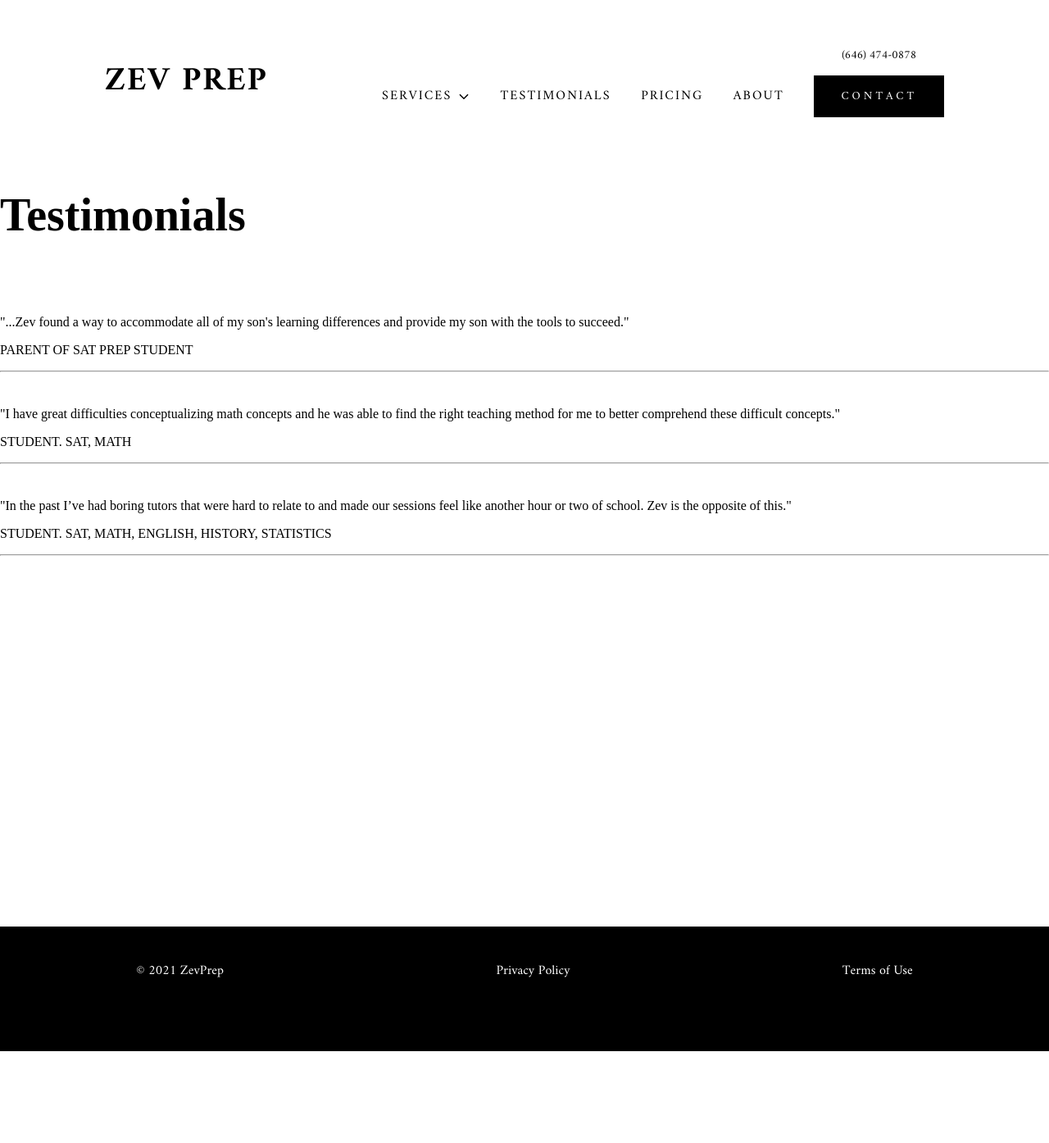
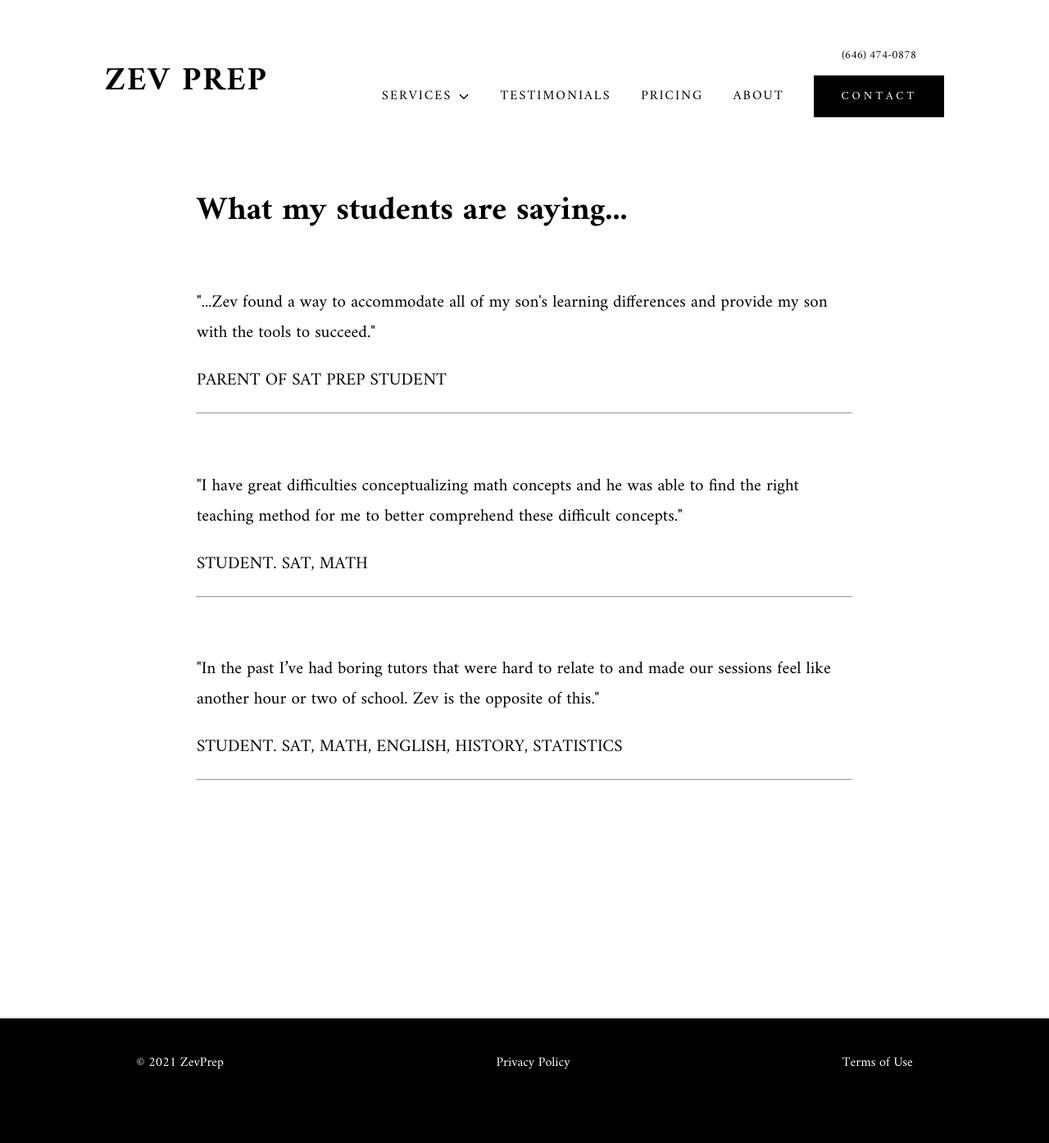
Before and after one commit to aaronzomback/zevprep, a Jekyll site: the page built from testimonials.html, in a window 1280 px wide. Shown: the whole page at 82% size. Built offline with Jekyll 4.4.1, drawn with Linux system fonts in a browser that asks for light colours; nearby versions of some CDN libraries; before the commit the page ends 1282 px from its top, so only the background shows below that.

Commit message:
mobile width try

```diff
--- a/_layouts/default.html
+++ b/_layouts/default.html
@@ -4,6 +4,7 @@
   <head>
     <meta charset="utf-8">
     <title>ZevPrep, SAT/ACT test prep</title>
+    <meta name="viewport" content="width=device-width, initial-scale=0.6">
     <meta name="keywords" content="SAT, ACT, Tutor, Tutoring, NYC">
     <meta name="description" content="ZevPrep, an SAT/ACT peak performance tutoring service">
     <script src="https://www.google.com/recaptcha/api.js?render=6LcC_Z8aAAAAANYSO8jnyx10bI3e1kPjP3zy6dw2"></script>
--- a/_sass/_index.scss
+++ b/_sass/_index.scss
@@ -370,59 +370,59 @@
 
 }
 
-section.index-testimonials {
-  margin-top: 240px;
-  width: 100vw;
-  background-color: black;
-  color: white;
-  font-family: "Amiri";
-  align-items: flex-start;
-  display: flex;
-  justify-content: space-around;
+// section.index-testimonials {
+//   margin-top: 240px;
 
-  div.testimonial-one {
-    margin-top: 120px;
-  }
+//   background-color: black;
+//   color: white;
+//   font-family: "Amiri";
+//   align-items: flex-start;
+//   display: flex;
+//   justify-content: space-around;
 
-  div.testimonial-three {
-    margin-bottom: 120px;
-  }
+//   div.testimonial-one {
+//     margin-top: 120px;
+//   }
 
-  .body {
-    width: 600px;
-    font-size: 21px;
-  }
+//   div.testimonial-three {
+//     margin-bottom: 120px;
+//   }
 
-  div.testimonial-btn {
-    font-size: 16px;
-    margin-top: 80px;
-    min-width: 460px;
-    border: 2px solid white;
-    padding: 16px 32px;
-    color: white;
-    text-transform: uppercase;
-    letter-spacing: 2px;
-    margin-bottom: 160px;
-    transition: all .2s ease-in-out;
-    display: flex;
-    justify-content: center;
-    align-items: center;
+//   .body {
+//     width: 600px;
+//     font-size: 21px;
+//   }
 
-    span {
-      margin-right: 16px;
-    }
+//   div.testimonial-btn {
+//     font-size: 16px;
+//     margin-top: 80px;
+//     min-width: 460px;
+//     border: 2px solid white;
+//     padding: 16px 32px;
+//     color: white;
+//     text-transform: uppercase;
+//     letter-spacing: 2px;
+//     margin-bottom: 160px;
+//     transition: all .2s ease-in-out;
+//     display: flex;
+//     justify-content: center;
+//     align-items: center;
 
-    &:hover {
-      background-color: black;
-      color: white;
-    }
-  }
+//     span {
+//       margin-right: 16px;
+//     }
 
-  div.testimonial-header {
-    padding-top: 120px;
-    margin-bottom: 80px;
-  }
-}
+//     &:hover {
+//       background-color: black;
+//       color: white;
+//     }
+//   }
+
+//   div.testimonial-header {
+//     padding-top: 120px;
+//     margin-bottom: 80px;
+//   }
+// }
 
 .sat-act-flex {
   display: flex;
--- a/_sass/_testimonials.scss
+++ b/_sass/_testimonials.scss
@@ -0,0 +1,15 @@
+
+
+section.testimonials {
+  font-family: "amiri";
+  font-size: 21px;
+  width: 800px;
+  height: 900px;
+  margin-left: auto;
+  margin-right: auto;
+  margin-bottom: 120px;
+
+  h3 {
+    margin: 0;
+  }
+}
--- a/testimonials.html
+++ b/testimonials.html
@@ -4,13 +4,9 @@
 permalink: /testimonials/
 ---
 
-<section style="width: 100%; height: 100vh;">
-
 
 <section class="testimonials">
-  <div class="testimonials-header">
-    <h1>Testimonials</h1>
-  </div>
+    <h3>What my students are saying...</h3>
   <div class="">
     <div class="testimonial-one body">
       <img src="" alt="">
@@ -37,7 +33,4 @@
       </div>
     </div>
   </div>
-
 </section>
-
-</section>
```
